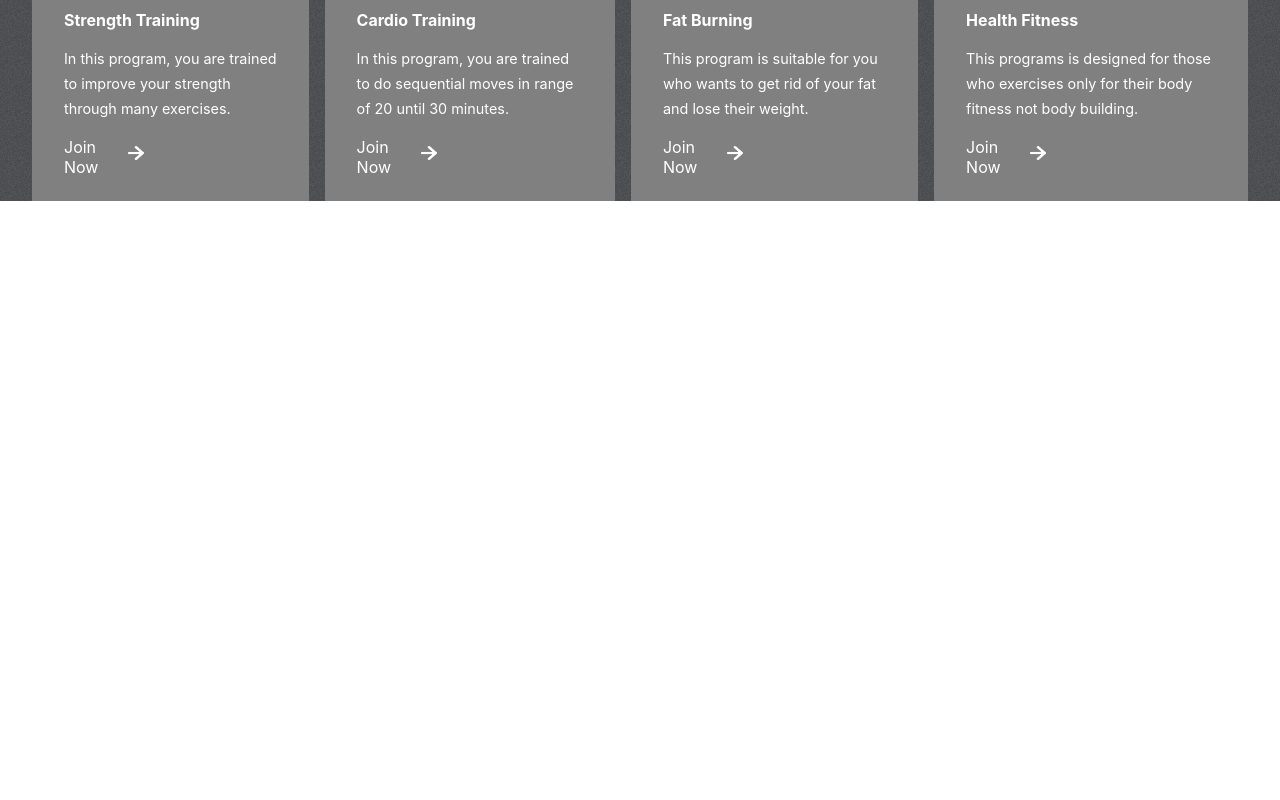
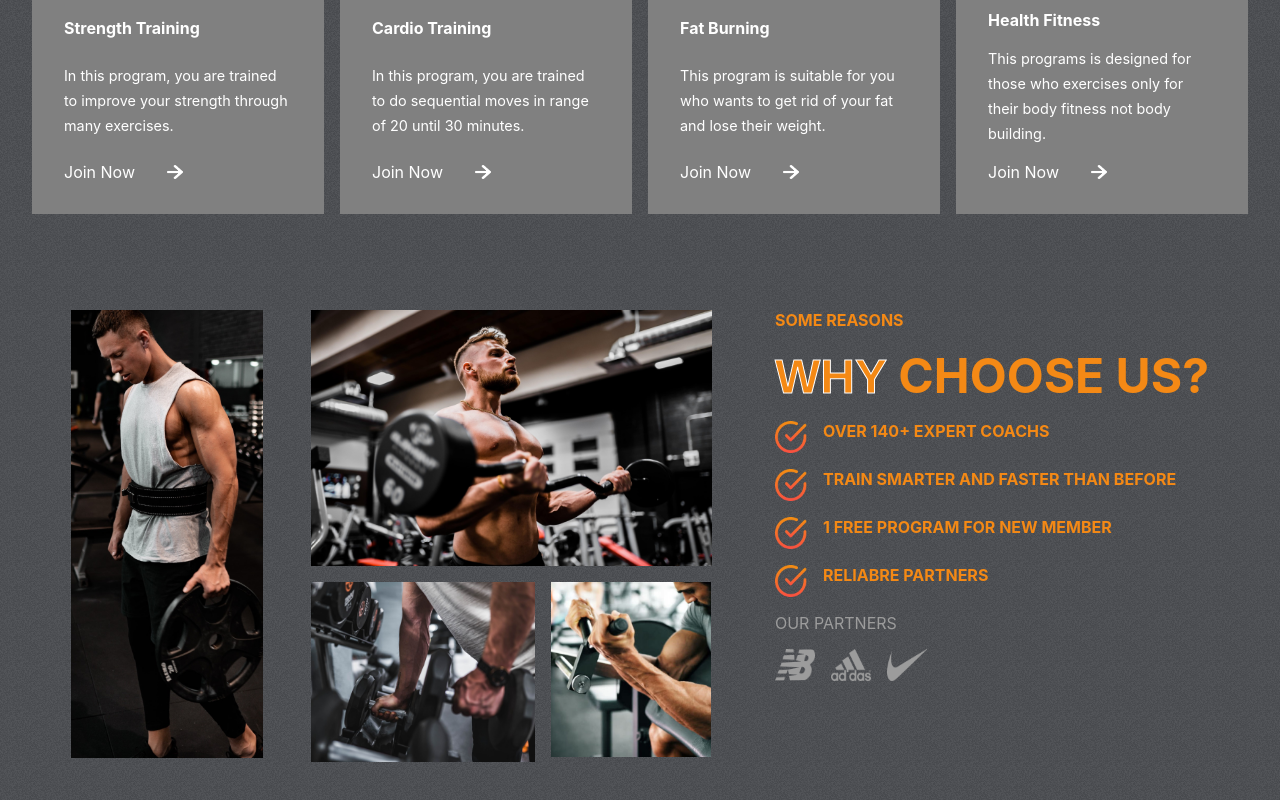
Before and after one commit to HugoPDF5/gym-land, a React (Vite) app: page / in a window 1280 px wide. Shown: the part 974-1774 px from the top of the page. Before the commit the page ends 1175 px from the top, so only its background shows below. Built offline with nearby package versions, Linux system fonts and the light colour scheme.

Commit message:
fix: fixing css cascade error

```diff
--- a/src/App.jsx
+++ b/src/App.jsx
@@ -1,12 +1,14 @@
 import './App.scss'
 import Hero from './components/Hero/Hero'
 import Programs from './components/Programs/Programs'
+import Reasons from './components/Reasons/Reasons'
 
 function App() {
   return (
     <div className="App">
       <Hero />
       <Programs />
+      <Reasons />
     </div>
   )
 }
--- a/src/components/Hero/Hero.jsx
+++ b/src/components/Hero/Hero.jsx
@@ -3,7 +3,6 @@
 import Hero_image from '../../assets/hero_image.png'
 import Hero_image_back from '../../assets/hero_image_back.png'
 import Heart from '../../assets/heart.png'
-import Calories from '../../assets/calories.png'
 import './hero.scss'
 
 const Hero = () => {
--- a/src/components/Hero/hero.scss
+++ b/src/components/Hero/hero.scss
@@ -1,22 +1,14 @@
 .hero {
     display: flex;
     justify-content: space-between;
-}
 
-.left-h{
+    .left-h {
         padding: 2rem;
         padding-top: 1.5rem;
         flex: 3;
         display: flex;
         gap: 2rem;
         flex-direction: column;
-}
-
-.right-h{
-    flex: 1;
-    position: relative;
-    background-color: var(--orange);
-}
 
         .the-best-ad {
             margin-top: 4rem;
@@ -56,7 +48,7 @@
             color: white;
             text-overflow: inherit;
 
-    div:nth-of-type(3){
+            div:nth-of-type(3) {
                 font-size: 1rem;
                 font-weight: 200;
                 text-transform: none;
@@ -73,14 +65,14 @@
                 display: flex;
                 flex-direction: column;
 
-        span:nth-of-type(1){
+                span:nth-of-type(1) {
                     color: white;
                     font-size: 2rem;
                 }
 
-        span:nth-of-type(2){
+                span:nth-of-type(2) {
                     color: var(--gray);
-            text-transform: uppercase ;
+                    text-transform: uppercase;
                 }
             }
         }
@@ -90,27 +82,31 @@
             gap: 1rem;
             font-weight: normal;
 
-    :nth-child(1){
+            >:nth-child(1) {
                 color: white;
                 background-color: var(--orange);
                 width: 8rem;
             }
 
-    :nth-child(2){
+            >:nth-child(2) {
                 color: white;
                 background-color: transparent;
                 width: 8rem;
                 border: 2px solid var(--orange)
             }
         }
+    }
 
     .right-h {
+        flex: 1;
+        position: relative;
+        background-color: var(--orange);
+
         .btn {
             position: absolute;
             right: 3rem;
             top: 2rem;
             color: black
-    }
         }
 
         .heart-rate {
@@ -130,11 +126,11 @@
                 width: 2rem;
             }
 
-    :nth-child(2) {
+            >:nth-child(2) {
                 color: var(--gray);
             }
 
-    :nth-child(3) {
+            >:nth-child(3) {
                 color: white;
                 font-size: 1.5rem;
             }
@@ -154,3 +150,5 @@
             width: 15rem;
             z-index: -1;
         }
+    }
+}
--- a/src/components/Programs/programs.scss
+++ b/src/components/Programs/programs.scss
@@ -3,7 +3,6 @@
     flex-direction: column;
     gap: 2rem;
     padding: 0 2rem;
-}
 
     .programs-header {
         display: flex;
@@ -19,7 +18,6 @@
     .program-categories {
         display: flex;
         gap: 1rem;
-}
 
         .category {
             display: flex;
@@ -29,27 +27,27 @@
             gap: 1rem;
             color: white;
             justify-content: space-between;
+            flex: 1;
 
-    :nth-child(1){
+            >:nth-child(1) {
                 width: 2rem;
                 height: 2rem;
                 fill: white;
             }
 
-    :nth-child(2){
+            >:nth-child(2) {
                 font-size: 1rem;
                 font-weight: bold;
             }
 
-    :nth-child(3){
+            >:nth-child(3) {
                 font-size: 0.9rem;
                 line-height: 25px;
             }
 
-    :hover {
-        background-color: var(--planCard);
+            &:hover {
+                background: var(--planCard);
                 cursor: pointer;
-    }
             }
 
             .join-now {
@@ -57,7 +55,11 @@
                 align-items: center;
                 gap: 2rem;
 
+
                 img {
                     width: 1rem;
                 }
             }
+        }
+    }
+}
--- /dev/null
+++ b/src/components/Reasons/Reasons.jsx
@@ -0,0 +1,57 @@
+import React from 'react'
+import './reasons.scss'
+import image1 from '../../assets/image1.png'
+import image2 from '../../assets/image2.png'
+import image3 from '../../assets/image3.png'
+import image4 from '../../assets/image4.png'
+import nb from '../../assets/nb.png'
+import adidas from '../../assets/adidas.png'
+import nike from '../../assets/nike.png'
+import tick from '../../assets/tick.png'
+
+const Reasons = () => {
+    return (
+        <div className='reasons' id='reasons'>
+            <div className="left-r">
+                <img src={image1} alt="" />
+                <img src={image2} alt="" />
+                <img src={image3} alt="" />
+                <img src={image4} alt="" />
+            </div>
+
+            <div className="right-r">
+                <span>Some reasons</span>
+                <div>
+                    <span className='stroke-text'>why</span>
+                    <span> choose us?</span>
+                </div>
+
+                <div className='details-r'>
+                    <div>
+                        <img src={tick} alt="" />
+                        <span>OVER 140+ EXPERT COACHS</span>
+                    </div>
+                    <div>
+                        <img src={tick} alt="" />
+                        <span>TRAIN SMARTER AND FASTER THAN BEFORE</span>
+                    </div>
+                    <div>
+                        <img src={tick} alt="" />
+                        <span>1 FREE PROGRAM FOR NEW MEMBER</span>
+                    </div>
+                    <div>
+                        <img src={tick} alt="" />
+                        <span>RELIABRE PARTNERS</span>
+                    </div>
+                    <span style={{color: 'var(--gray)', fontWeight: 'normal', fontSize: '1rem' }}>OUR PARTNERS</span>
+                    <div className="partners">
+                        <img src={nb} alt="" />
+                        <img src={adidas} alt="" />
+                        <img src={nike} alt="" /></div>
+                </div>
+            </div>
+        </div>
+    )
+}
+
+export default Reasons
--- /dev/null
+++ b/src/components/Reasons/reasons.scss
@@ -0,0 +1,84 @@
+.reasons {
+    padding: 0 2rem;
+    display: flex;
+    justify-content: center;
+
+    .left-r {
+        display: grid;
+        grid-template-columns: repeat(3, 1fr);
+        gap: 1rem;
+        grid-auto-rows: 1fr;
+
+        img {
+            object-fit: cover;
+        }
+
+        >:nth-child(1) {
+            width: 12rem;
+            grid-row: 1/3;
+            height: 28rem;
+        }
+
+        >:nth-child(2) {
+            width: auto;
+            height: 16rem;
+            grid-column: 2/4;
+        }
+
+        >:nth-child(3) {
+            width: 14rem;
+            grid-column: 2/3;
+            grid-row: 2;
+        }
+
+        >:nth-child(4) {
+            grid-column: 3/4;
+            grid-row: 2;
+            width: 10rem;
+        }
+    }
+
+    .right-r {
+        text-transform: uppercase;
+        gap: 1rem;
+        display: flex;
+        flex-direction: column;
+
+        span {
+            font-weight: bold;
+            color: var(--orange);
+        }
+
+        div {
+            color: white;
+            font-size: 3rem;
+            font-weight: bold;
+        }
+
+        .details-r {
+            display: flex;
+            flex-direction: column;
+            gap: 1rem;
+
+            div {
+                display: flex;
+                font-size: 1rem;
+                gap: 1rem;
+
+                img {
+                    width: 2rem;
+                    height: 2rem;
+                }
+            }
+
+            .partners {
+                display: flex;
+                gap: 1rem;
+
+                img {
+                    width: 2.5rem;
+                }
+            }
+        }
+    }
+}
```
Lines whose indentation alone changed are shown as unchanged.
